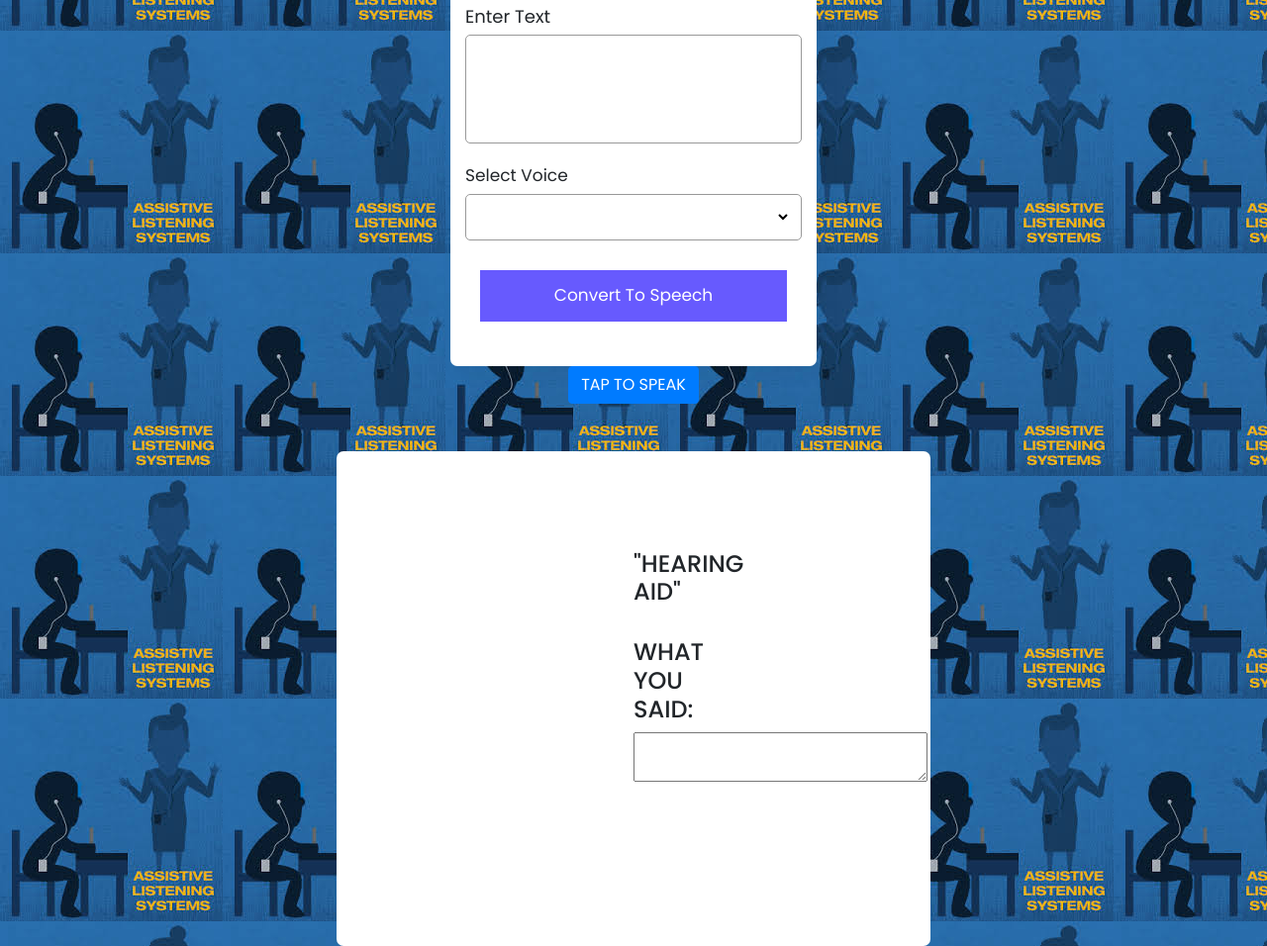
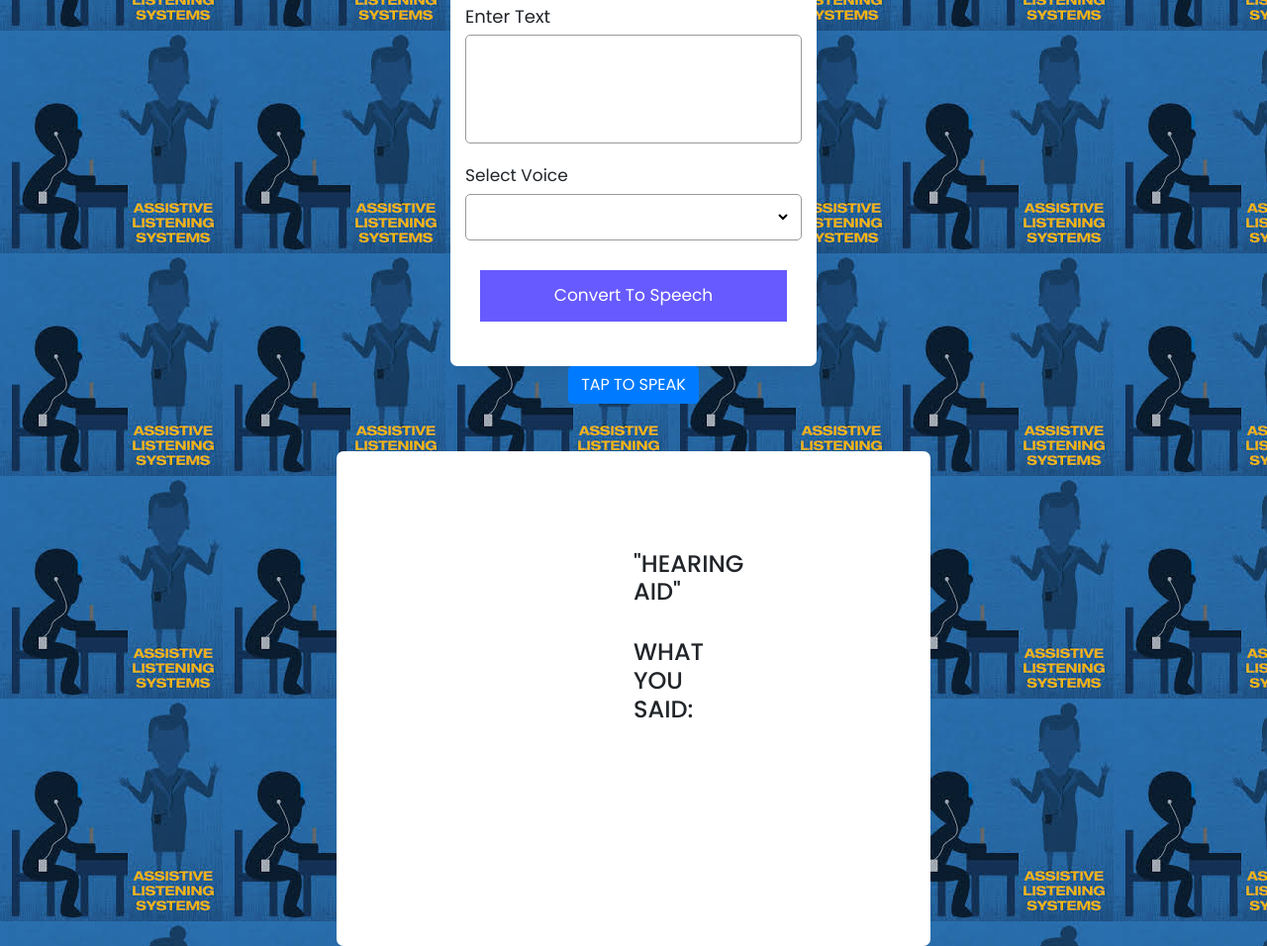
Before and after one commit to marshal-bear/assistech, a plain HTML site: page index.html in a window 1280 px wide. Shown: the part 194-1150 px from the top of the page at 99% size. Drawn offline with nearby package versions, Linux system fonts and the light colour scheme.

Commit message:
Add files via upload

```diff
--- a/index.html
+++ b/index.html
@@ -50,14 +50,14 @@
       <div class="high">
         <h4 class="commands"> "HEARING AID" </h4> <br>
         <h4 class="commands"> WHAT YOU SAID: </h4>
-             <span> <textarea id='message' > </textarea> </span>
+             <span  id='message' >  </span>
 
              </div>
 
       </div>
 
 
-    </div>
+      </div>
 
 
 
```
